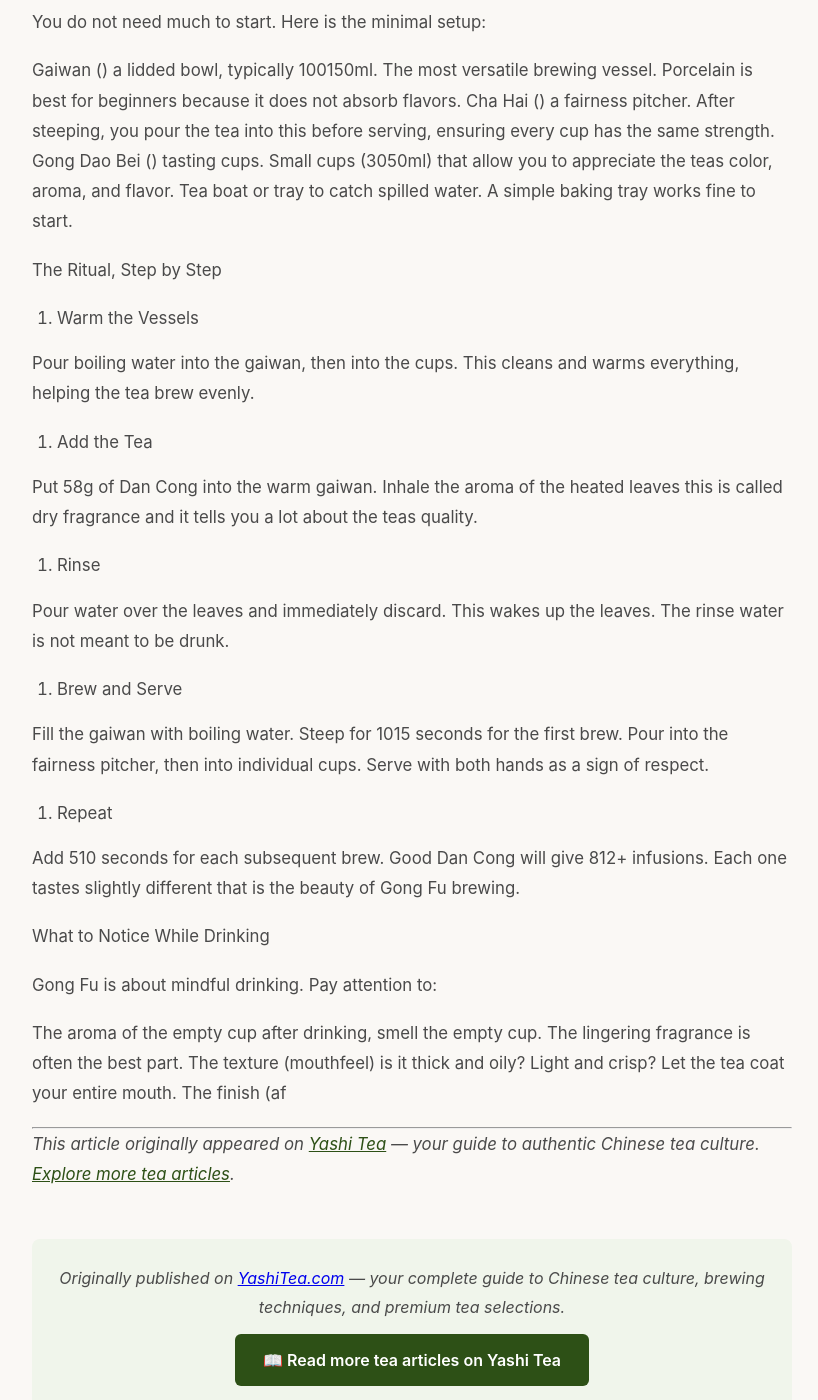
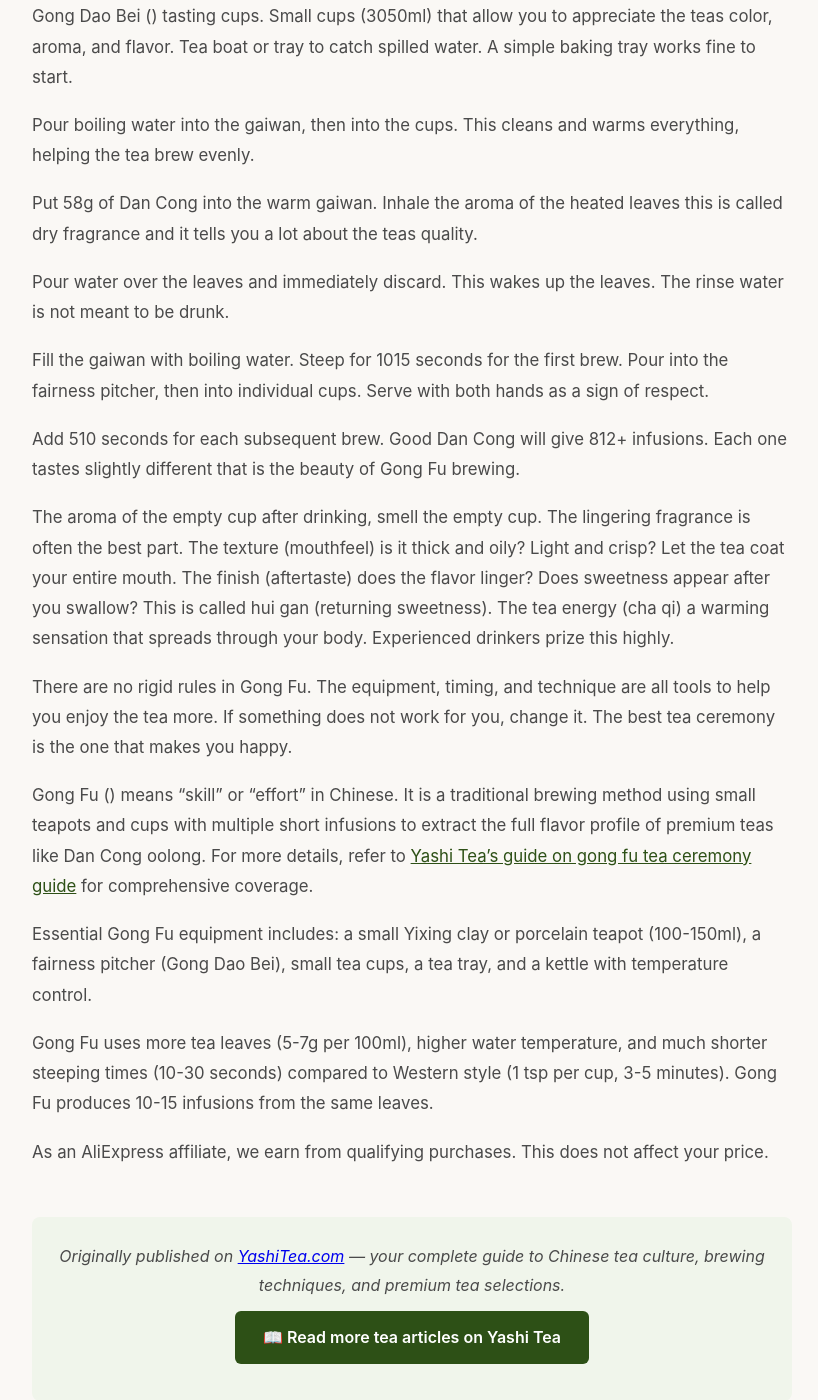
Before and after one commit to keikiqiu/yashitea-blog, a Jekyll site: the page built from _posts/2026-06-26-gong-fu-tea-ceremony-guide.md, in a window 1280 px wide and 1400 px high, scrolled down 801 px. Shown: the whole window, without its empty margins (228-1046 px from the left). Built offline with Jekyll 4.4.1, drawn with Linux system fonts in a browser that asks for light colours; some of the changed text lies outside the part shown.

Commit message:
Fix: contextual backlinks for gong-fu-tea-ceremony-guide

```diff
--- a/_posts/2026-06-26-gong-fu-tea-ceremony-guide.md
+++ b/_posts/2026-06-26-gong-fu-tea-ceremony-guide.md
@@ -7,59 +7,38 @@ categories: [tea]
 
 Gong Fu tea ceremony is a traditional Chinese method of brewing tea that emphasizes precision, mindfulness, and multiple short infusions. Using small clay teapots and tiny cups, Gong Fu (meaning "skill" or "effort") extracts the full flavor potential of high-quality teas like Dan Cong oolong.
 
-
-
-
 The first time I experienced a proper Chaozhou Gong Fu tea ceremony, I was nervous. The tea master moved with such precision and grace that I was afraid to touch anything. But here is the secret: Gong Fu is not about being formal. It is about focusing your attention on the tea, and everything else follows naturally.
-
-What Gong Fu Actually Means
 
 Gong Fu () translates to skill achieved through hard work. It is the same word used for martial arts. In tea, it refers to the practice of brewing tea with careful attention to every detail  water temperature, steeping time, vessel selection, pouring technique.
 
 Gong Fu tea originated in the Chaozhou and Shantou region of Guangdong  the same region that produces Dan Cong. This is not a coincidence. The two traditions evolved together, each influencing the other. Dan Congs complex flavors demand the precision of Gong Fu brewing, and Gong Fu brewing exists to showcase teas like Dan Cong.
-
-Essential Equipment
-
-You do not need much to start. Here is the minimal setup:
 
 Gaiwan ()  a lidded bowl, typically 100150ml. The most versatile brewing vessel. Porcelain is best for beginners because it does not absorb flavors.
 Cha Hai ()  a fairness pitcher. After steeping, you pour the tea into this before serving, ensuring every cup has the same strength.
 Gong Dao Bei ()  tasting cups. Small cups (3050ml) that allow you to appreciate the teas color, aroma, and flavor.
 Tea boat or tray  to catch spilled water. A simple baking tray works fine to start.
 
-The Ritual, Step by Step
-
-1. Warm the Vessels
-
 Pour boiling water into the gaiwan, then into the cups. This cleans and warms everything, helping the tea brew evenly.
-
-2. Add the Tea
 
 Put 58g of Dan Cong into the warm gaiwan. Inhale the aroma of the heated leaves  this is called dry fragrance and it tells you a lot about the teas quality.
 
-3. Rinse
-
 Pour water over the leaves and immediately discard. This wakes up the leaves. The rinse water is not meant to be drunk.
-
-
-
-
-4. Brew and Serve
 
 Fill the gaiwan with boiling water. Steep for 1015 seconds for the first brew. Pour into the fairness pitcher, then into individual cups. Serve with both hands as a sign of respect.
 
-5. Repeat
-
 Add 510 seconds for each subsequent brew. Good Dan Cong will give 812+ infusions. Each one tastes slightly different  that is the beauty of Gong Fu brewing.
-
-What to Notice While Drinking
-
-Gong Fu is about mindful drinking. Pay attention to:
 
 The aroma of the empty cup  after drinking, smell the empty cup. The lingering fragrance is often the best part.
 The texture (mouthfeel)  is it thick and oily? Light and crisp? Let the tea coat your entire mouth.
-The finish (af
+The finish (aftertaste)  does the flavor linger? Does sweetness appear after you swallow? This is called hui gan (returning sweetness).
+The tea energy (cha qi)  a warming sensation that spreads through your body. Experienced drinkers prize this highly.
 
----
+There are no rigid rules in Gong Fu. The equipment, timing, and technique are all tools to help you enjoy the tea more. If something does not work for you, change it. The best tea ceremony is the one that makes you happy.
 
-*This article originally appeared on [Yashi Tea](https://www.yashitea.com/gong-fu-tea-ceremony-guide/) — your guide to authentic Chinese tea culture. [Explore more tea articles](https://www.yashitea.com/blog).*
+Gong Fu () means "skill" or "effort" in Chinese. It is a traditional brewing method using small teapots and cups with multiple short infusions to extract the full flavor profile of premium teas like Dan Cong oolong.  For more details, refer to [Yashi Tea's guide on gong fu tea ceremony guide](https://www.yashitea.com/gong-fu-tea-ceremony-guide/) for comprehensive coverage.
+
+Essential Gong Fu equipment includes: a small Yixing clay or porcelain teapot (100-150ml), a fairness pitcher (Gong Dao Bei), small tea cups, a tea tray, and a kettle with temperature control.
+
+Gong Fu uses more tea leaves (5-7g per 100ml), higher water temperature, and much shorter steeping times (10-30 seconds) compared to Western style (1 tsp per cup, 3-5 minutes). Gong Fu produces 10-15 infusions from the same leaves.
+
+As an AliExpress affiliate, we earn from qualifying purchases. This does not affect your price.
```
